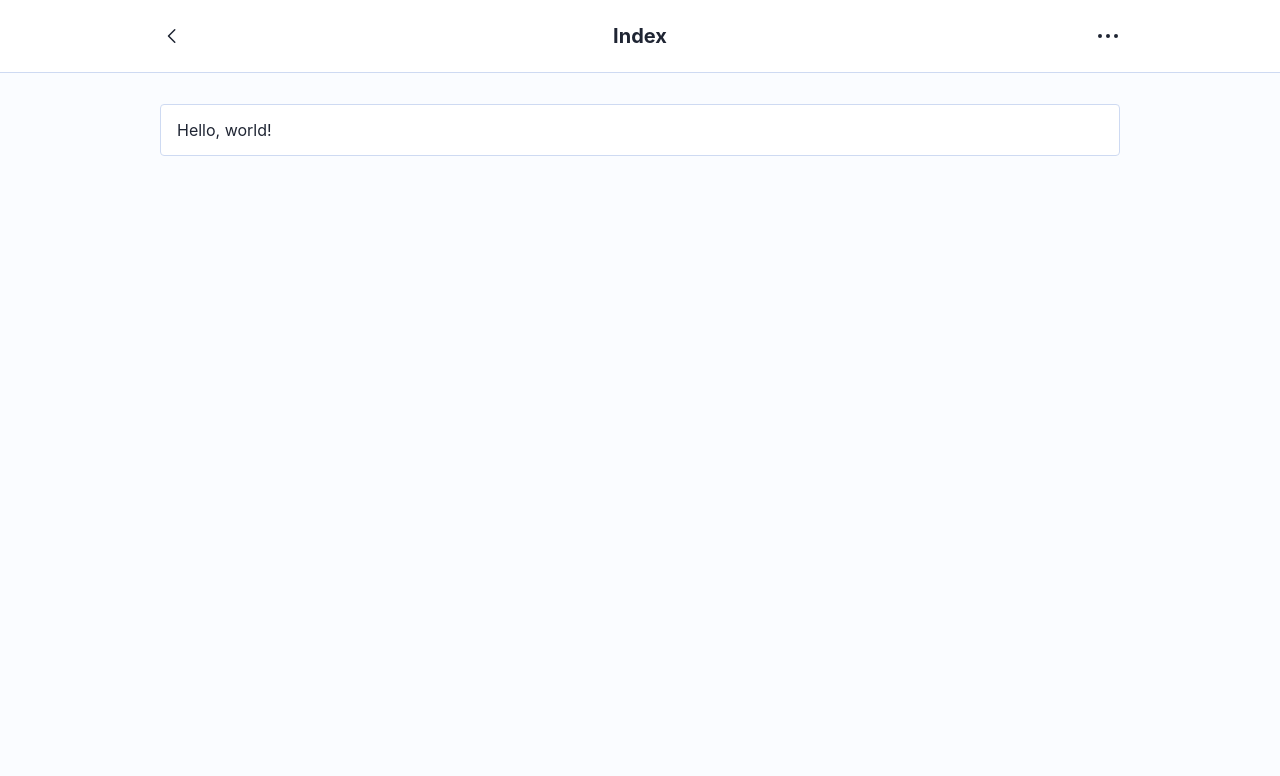
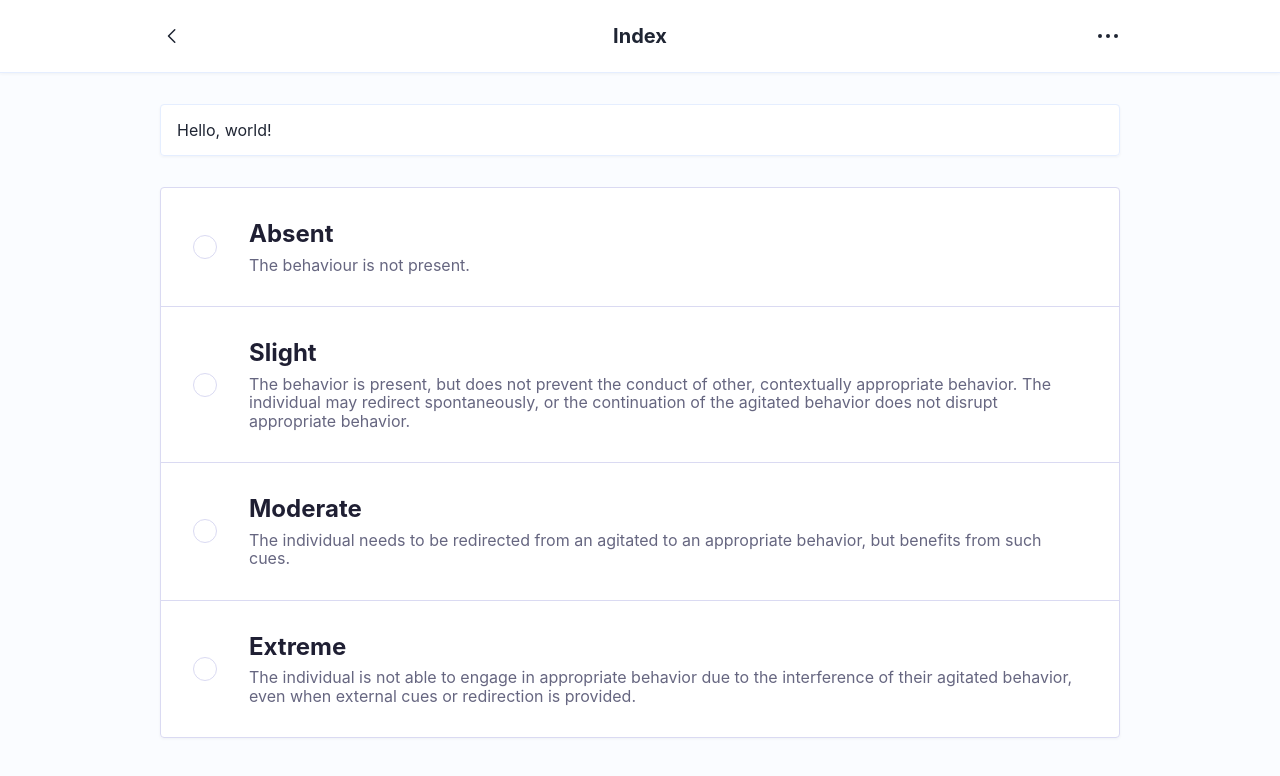
Before and after one commit to scottwillmoore/fit3161, a Next.js app: page / in a window 1280 px wide. Shown: the top 776 px of the page. Built offline with nearby package versions, Linux system fonts and the light colour scheme.

Commit message:
Implement first-pass of radio components

```diff
--- a/src/components/card.module.scss
+++ b/src/components/card.module.scss
@@ -4,38 +4,79 @@
 @use "variables" as *;
 
 .card {
-    @include column;
-    @include transition;
-
+    display: flex;
+    flex-direction: column;
     text-align: left;
     color: $color-blue-black;
     background-color: $color-white;
     border-radius: $border-radius;
-
     box-shadow: $box-shadow;
 
     &:hover {
         box-shadow: $box-shadow-outline;
     }
+}
 
-    & > * {
+.section {
+}
+
+.section {
     position: relative;
     padding: 16px;
     border-width: $border-width;
     border-color: $color-blue-soft;
 }
 
-    & > * {
+.section {
     margin-top: -1px;
 }
 
-    & > *:first-child {
-        border-top-left-radius: 4px;
-        border-top-right-radius: 4px;
+.section:first-child {
+    border-top-left-radius: $border-radius;
+    border-top-right-radius: $border-radius;
 }
 
-    & > *:last-child {
-        border-bottom-left-radius: 4px;
-        border-bottom-right-radius: 4px;
+.section:last-child {
+    border-bottom-left-radius: $border-radius;
+    border-bottom-right-radius: $border-radius;
 }
-}
+
+// .card {
+//     @include column;
+//     @include transition;
+
+//     text-align: left;
+//     color: $color-blue-black;
+//     background-color: $color-white;
+//     border-radius: $border-radius;
+
+//     box-shadow: $box-shadow;
+
+//     &:hover {
+//         box-shadow: $box-shadow-outline;
+//     }
+
+//     & > * {
+//         position: relative;
+//         padding: 16px;
+//         border-width: $border-width;
+//         border-color: $color-blue-soft;
+//     }
+
+//     & > * {
+//         margin-top: -1px;
+//     }
+
+//     & > *:first-child {
+//         border-top-left-radius: 4px;
+//         border-top-right-radius: 4px;
+//     }
+
+//     & > *:last-child {
+//         border-bottom-left-radius: 4px;
+//         border-bottom-right-radius: 4px;
+//     }
+// }
+
+// .section {
+// }
--- a/src/components/card.tsx
+++ b/src/components/card.tsx
@@ -1,10 +1,8 @@
 import { createElement } from "react";
 
-import { As, WithAs, WithChildren } from "app/utilities";
+import { As, Join, WithAs, WithChildren } from "app/utilities";
 
 import classes from "./card.module.scss";
-
-type Join<T, U> = T & Omit<U, keyof T>;
 
 export type CardProps<T extends As> = Join<WithChildren, WithAs<T>>;
 
@@ -15,3 +13,15 @@ export function Card<T extends As>({ as, children, ...props }: CardProps<T>) {
         children
     );
 }
+
+export type SectionProps<T extends As> = Join<WithChildren, WithAs<T>>;
+
+function Section<T extends As>({ as, children, ...props }: SectionProps<T>) {
+    return createElement(
+        as || "div",
+        { className: classes.section, ...props },
+        children
+    );
+}
+
+Card.Section = Section;
--- a/src/components/index.tsx
+++ b/src/components/index.tsx
@@ -2,3 +2,4 @@ export * from "./card";
 export * from "./frame";
 export * from "./multiple-choice";
 export * from "./progress-bar";
+export * from "./radio";
--- a/src/components/multiple-choice.tsx
+++ b/src/components/multiple-choice.tsx
@@ -7,11 +7,19 @@ function Choice() {
         <label className={classes.label} htmlFor="">
             <input className={classes.input} type="radio" name="" id="" />
             <Card>
-                <div className={classes.indicator}></div>
-                <div className="">
-                    <h1></h1>
-                    <p></p>
-                </div>
+                <Card.Section>
+                    <div className={classes.indicator}></div>
+                    <div>
+                        <h1>Slight</h1>
+                        <p>
+                            The behavior is present, but does not prevent the
+                            conduct of other, contextually appropriate behavior.
+                            The individual may redirect spontaneously, or the
+                            continuation of the agitated behavior does not
+                            disrupt appropriate behavior.
+                        </p>
+                    </div>
+                </Card.Section>
             </Card>
         </label>
     );
--- /dev/null
+++ b/src/components/radio.module.scss
@@ -0,0 +1,117 @@
+@use "colors" as *;
+@use "variables" as *;
+
+.card {
+    display: flex;
+    flex-direction: column;
+    border-radius: 4px;
+    background-color: $color-white;
+    box-shadow: $box-shadow;
+    transition-property: all;
+    transition-duration: 150ms;
+    transition-timing-function: cubic-bezier(0.4, 0, 0.2, 1);
+}
+
+.cardFocus {
+    box-shadow: $box-shadow-outline;
+}
+
+.input {
+    position: absolute;
+    opacity: 0;
+}
+
+// .input:focus + .card {
+//     box-shadow: $box-shadow-outline;
+// }
+
+// .input:checked + .card {
+//     background-color: $color-purple-soft;
+//     border-color: $color-purple-medium;
+// }
+
+.item {
+    box-sizing: content-box;
+    position: relative;
+    display: flex;
+    flex-direction: row;
+    align-items: center;
+    margin-top: -1px;
+    padding: 32px;
+    border-width: 1px;
+    border-style: solid;
+    border-color: $color-purple-soft;
+}
+
+.label:first-child .item {
+    border-top-left-radius: 4px;
+    border-top-right-radius: 4px;
+}
+
+.label:last-child .item {
+    border-bottom-left-radius: 4px;
+    border-bottom-right-radius: 4px;
+}
+
+// .input:focus + .item {
+//     box-shadow: $box-shadow-outline;
+// }
+
+.input:checked + .item {
+    z-index: 1;
+    background-color: $color-blue-soft;
+    border-color: $color-blue-medium;
+}
+
+.item > * + * {
+    margin-left: 32px;
+}
+
+.indicator {
+    flex-shrink: 0;
+    width: 24px;
+    height: 24px;
+    border-width: 1px;
+    border-style: solid;
+    border-color: $color-purple-soft;
+    border-radius: 100%;
+    transition-property: all;
+    transition-duration: 150ms;
+    transition-timing-function: cubic-bezier(0.4, 0, 0.2, 1);
+}
+
+.input:checked + .item .indicator {
+    background-color: $color-white;
+    border-color: $color-purple-hard;
+    border-width: 6px;
+}
+
+.column {
+    display: flex;
+    flex-direction: column;
+}
+
+.column > * + * {
+    margin-top: 8px;
+}
+
+.title {
+    font-size: 24px;
+    font-weight: 700;
+
+    color: $color-purple-black;
+}
+
+// .input:checked + * .title {
+//     color: $color-purple-hard;
+// }
+
+.description {
+    font-size: 16px;
+
+    color: $color-purple-gray;
+}
+
+// .input:checked + * .description {
+//     color: $color-purple-hard;
+// }
--- /dev/null
+++ b/src/components/radio.tsx
@@ -0,0 +1,49 @@
+import { useState } from "react";
+
+import { WithChildren } from "app/utilities";
+
+import classes from "./radio.module.scss";
+
+export type RadioProperties = {
+    name: string;
+    title: string;
+    description: string;
+};
+
+export function Radio({ name, title, description }: RadioProperties) {
+    return (
+        <label className={classes.label}>
+            <input className={classes.input} type="radio" name={name} />
+            <div className={classes.item}>
+                <div className={classes.indicator}></div>
+                <div className={classes.column}>
+                    <span className={classes.title}>{title}</span>
+                    <span className={classes.description}>{description}</span>
+                </div>
+            </div>
+        </label>
+    );
+}
+
+export type RadioGroupProperties = WithChildren;
+
+export function RadioGroup({ children }: RadioGroupProperties) {
+    const [focus, setFocus] = useState(false);
+
+    const classNames = [classes.card];
+    if (focus) {
+        classNames.push(classes.cardFocus);
+    }
+
+    const className = classNames.join(" ");
+
+    return (
+        <div
+            onBlur={() => setFocus(false)}
+            onFocus={() => setFocus(true)}
+            className={className}
+        >
+            {children}
+        </div>
+    );
+}
--- a/src/pages/index.tsx
+++ b/src/pages/index.tsx
@@ -1,12 +1,39 @@
-import { Card, Frame } from "app/components";
-import { Clippy, ArrowUpRight, Clock } from "app/icons";
+import { Card, Frame, Radio, RadioGroup } from "app/components";
+// import { Clippy, ArrowUpRight, Clock } from "app/icons";
+
+const responses = [
+    {
+        title: `Absent`,
+        description: `The behaviour is not present.`,
+    },
+    {
+        title: `Slight`,
+        description: `The behavior is present, but does not prevent the conduct of other, contextually appropriate behavior.  The individual may redirect spontaneously, or the continuation of the agitated behavior does not disrupt appropriate behavior.`,
+    },
+    {
+        title: `Moderate`,
+        description: `The individual needs to be redirected from an agitated to an appropriate behavior, but benefits from such cues.`,
+    },
+    {
+        title: `Extreme`,
+        description: `The individual is not able to engage in appropriate behavior due to the interference of their agitated behavior, even when external cues or redirection is provided.`,
+    },
+];
 
 export default function Index() {
     return (
         <Frame title="Index">
             <Card>
-                <p>Hello, world!</p>
+                <Card.Section>
+                    <p>Hello, world!</p>
+                </Card.Section>
             </Card>
+
+            <RadioGroup>
+                {responses.map((response) => (
+                    <Radio name="response" {...response} />
+                ))}
+            </RadioGroup>
         </Frame>
     );
 }
--- a/src/pages/question.tsx
+++ b/src/pages/question.tsx
@@ -20,7 +20,7 @@ function Question() {
 export default function Index() {
     return (
         <Frame title="Index">
-            <ProgressBar value={50} />
+            <ProgressBar value={90} />
             <Question />
             <MultipleChoice />
         </Frame>
--- a/src/styles/_colors.scss
+++ b/src/styles/_colors.scss
@@ -19,7 +19,8 @@ $color-blue-gray: #666f80;
 $color-blue-white: #fafcff;
 $color-blue-hard: #6699ff;
 $color-blue-medium: #99bbff;
-$color-blue-soft: #cedaf2;
+// $color-blue-soft: #cedaf2;
+$color-blue-soft: #e5eeff;
 
 $color-purple-black: #1f1f33;
 $color-purple-gray: #666680;
--- a/src/styles/_variables.scss
+++ b/src/styles/_variables.scss
@@ -12,11 +12,11 @@ $font-size-large: 20px;
 $font-weight-regular: 400;
 $font-weight-bold: 700;
 
-$border-radius: length(1 / 4);
-$border-width: length(1 / 16);
+$border-width: 1px;
+$border-radius: 4px;
 
-$box-shadow: null;
-// $box-shadow: 0 1px 3px rgba($color-blue-black, 0.05);
+// $box-shadow: null;
+$box-shadow: 0 1px 3px rgba($color-blue-black, 0.05);
 $box-shadow-outline: 0 0 0 3px $color-blue-soft;
 
 // SPACE
```
Also changed, not shown: 1 other file (tests, documents, lock files or other folders). Lines whose indentation alone changed are shown as unchanged.
